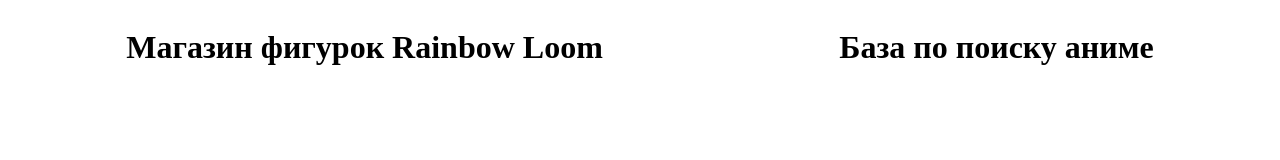
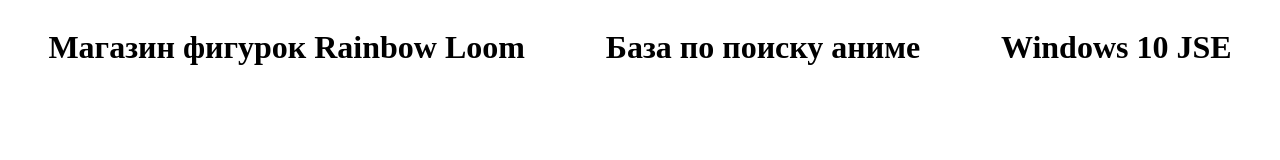
Before and after one commit to Licomix/Licomix.github.io, a plain HTML site: page index.html in a window 1280 px wide. Drawn offline with Linux system fonts and the light colour scheme.

Commit message:
Update index.html

```diff
--- a/index.html
+++ b/index.html
@@ -17,5 +17,6 @@
 <body>
     <h1><a href="./SUPER PROJEct2/index.html">Магазин фигурок Rainbow Loom</a></h1>
     <h1><a href="./SUPER PROJEct/Global/index.html">База по поиску аниме</a></h1>
+    <h1><a href="./SUPER PROJEct3/index.html">Windows 10 JSE</a></h1>
 </body>
 </html>
```
